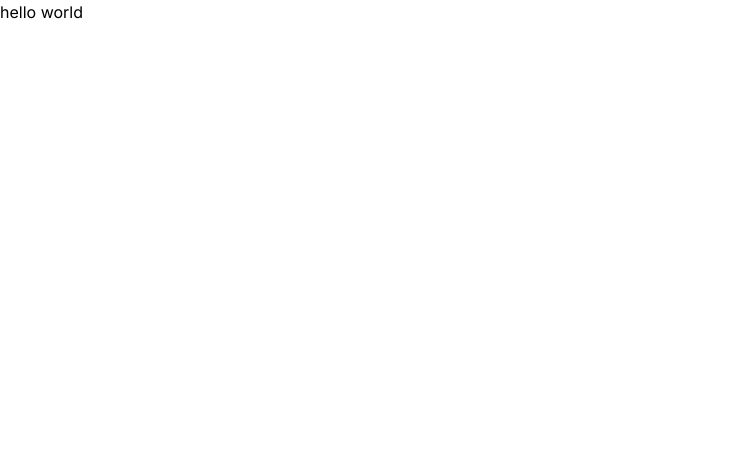
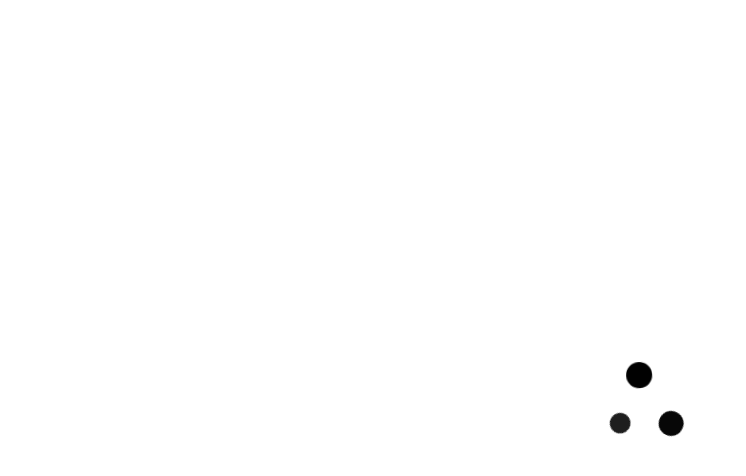
Before and after one commit to SHABIN-K/Brainwave, a Next.js app: page / in a window 1280 px wide. Shown: the top 476 px of the page, without its empty margins (0-746 px from the left). Built offline with nearby package versions, Linux system fonts and the light colour scheme.

Commit message:
Loadingnew

```diff
--- a/app/(root)/(home)/page.jsx
+++ b/app/(root)/(home)/page.jsx
@@ -1,4 +1,7 @@
+import Loading from "@/components/ui/Loading";
 
 export default function Home() {
-  return <div>hello world</div>;
+  return <div>
+    <Loading/>
+  </div>;
 }
--- /dev/null
+++ b/components/ui/Loading.jsx
@@ -0,0 +1,126 @@
+"use client";
+import styled from "@emotion/styled";
+
+const LoadingContainer = styled.div`
+  display: flex;
+  justify-content: center;
+  align-items: center;
+  height: 100vh;
+
+  .three-body {
+    --uib-size: 85px;
+    --uib-speed: 0.8s;
+    --uib-color: #000;
+    position: relative;
+    display: inline-block;
+    height: var(--uib-size);
+    width: var(--uib-size);
+    animation: spin78236 calc(var(--uib-speed) * 2.5) infinite linear;
+  }
+
+  .three-body__dot {
+    position: absolute;
+    height: 100%;
+    width: 30%;
+  }
+
+  .three-body__dot:after {
+    content: "";
+    position: absolute;
+    height: 0%;
+    width: 100%;
+    padding-bottom: 100%;
+    background-color: var(--uib-color);
+    border-radius: 50%;
+  }
+
+  .three-body__dot:nth-of-type(1) {
+    bottom: 5%;
+    left: 0;
+    transform: rotate(60deg);
+    transform-origin: 50% 85%;
+  }
+
+  .three-body__dot:nth-of-type(1)::after {
+    bottom: 0;
+    left: 0;
+    animation: wobble1 var(--uib-speed) infinite ease-in-out;
+    animation-delay: calc(var(--uib-speed) * -0.3);
+  }
+
+  .three-body__dot:nth-of-type(2) {
+    bottom: 5%;
+    right: 0;
+    transform: rotate(-60deg);
+    transform-origin: 50% 85%;
+  }
+
+  .three-body__dot:nth-of-type(2)::after {
+    bottom: 0;
+    left: 0;
+    animation: wobble1 var(--uib-speed) infinite calc(var(--uib-speed) * -0.15)
+      ease-in-out;
+  }
+
+  .three-body__dot:nth-of-type(3) {
+    bottom: -5%;
+    left: 0;
+    transform: translateX(116.666%);
+  }
+
+  .three-body__dot:nth-of-type(3)::after {
+    top: 0;
+    left: 0;
+    animation: wobble2 var(--uib-speed) infinite ease-in-out;
+  }
+
+  @keyframes spin78236 {
+    0% {
+      transform: rotate(0deg);
+    }
+
+    100% {
+      transform: rotate(360deg);
+    }
+  }
+
+  @keyframes wobble1 {
+    0%,
+    100% {
+      transform: translateY(0%) scale(1);
+      opacity: 1;
+    }
+
+    50% {
+      transform: translateY(-66%) scale(0.65);
+      opacity: 0.8;
+    }
+  }
+
+  @keyframes wobble2 {
+    0%,
+    100% {
+      transform: translateY(0%) scale(1);
+      opacity: 1;
+    }
+
+    50% {
+      transform: translateY(66%) scale(0.65);
+      opacity: 0.8;
+    }
+  }
+`;
+
+const Loading = () => {
+  return (
+    <LoadingContainer>
+      <div className="three-body">
+        <div className="three-body__dot"></div>
+        <div className="three-body__dot"></div>
+        <div className="three-body__dot"></div>
+      </div>
+    </LoadingContainer>
+  );
+};
+
+export default Loading;
```
